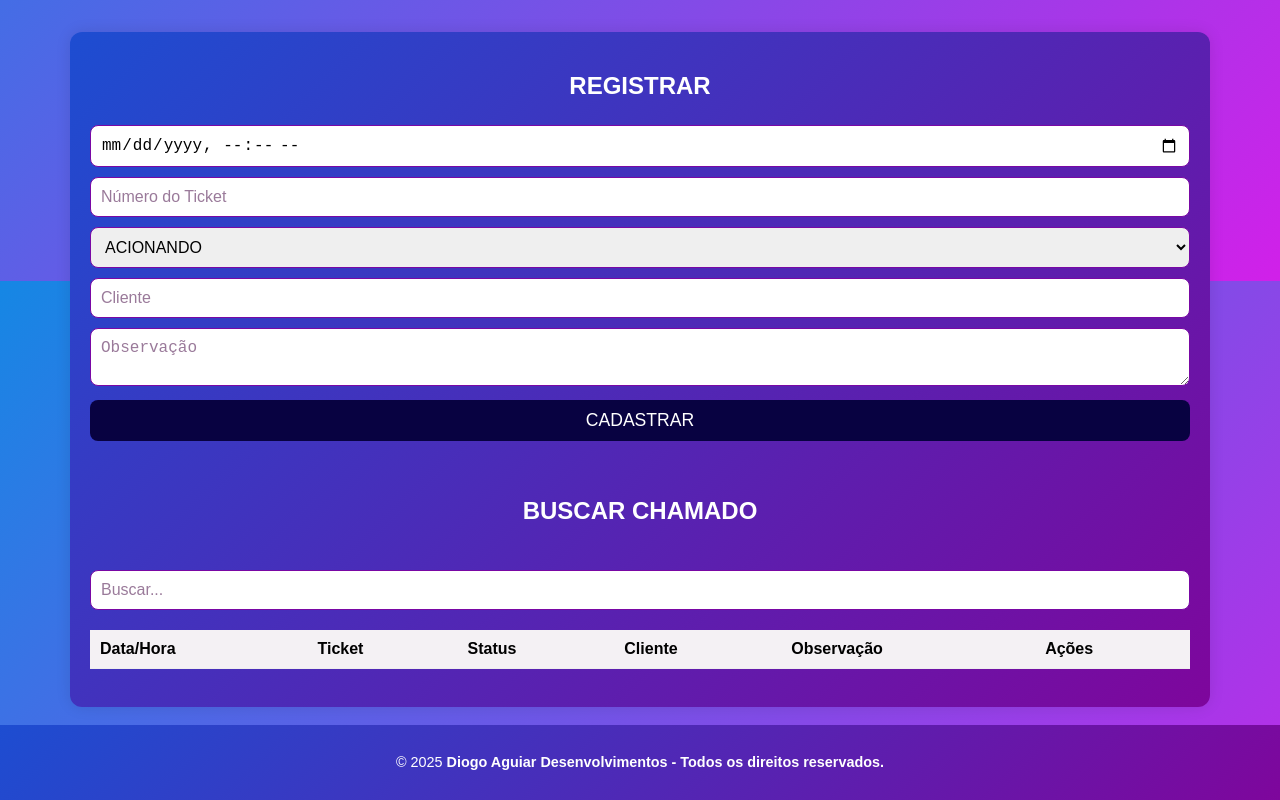
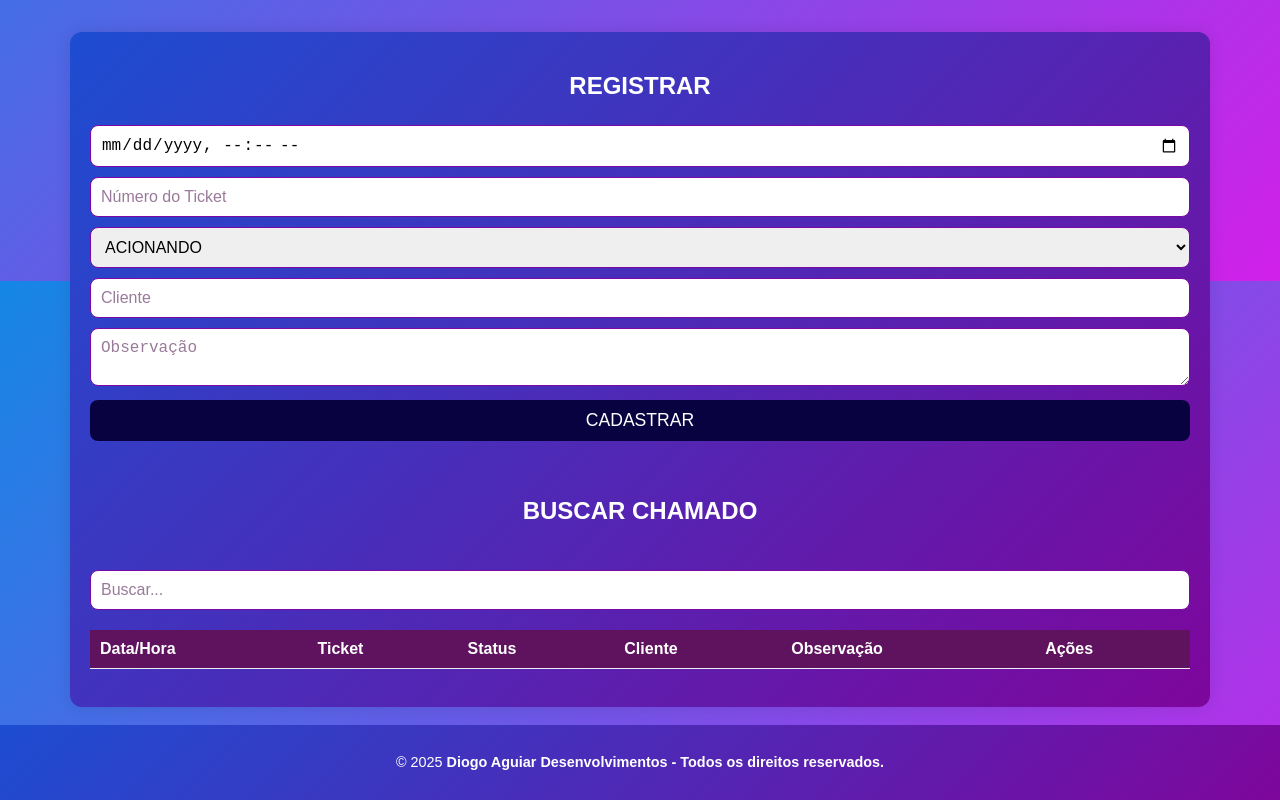
Before and after one commit to diogomaguiar86/REIDOFUP, a plain HTML site: page index.html in a window 1280 px wide. In both pictures the pointer is over the element 640 px from the left and 1168 px from the top of the page. Shown: the part 519-1319 px from the top of the page. Drawn offline with Linux system fonts and the light colour scheme.

Commit message:
Melhorias
Atualização.

```diff
--- a/styles.css
+++ b/styles.css
@@ -26,10 +26,10 @@ header {
 .container {
   max-width: 1100px;
   background: linear-gradient(135deg, #1d4dd1 0%, #7e069c 100%);
+  color:#fff;
   border-radius: 12px;
   padding: 20px;
   box-shadow: 0 0 15px rgba(0,0,0,0.1);
-
   width: 90%;
   margin: 0 auto;
 
@@ -84,7 +84,7 @@ th, td {
 }
 
 tr:hover {
-  background: #f4f1f4;
+  background: #5f135f;
 }
 
 .action-btn {
```
